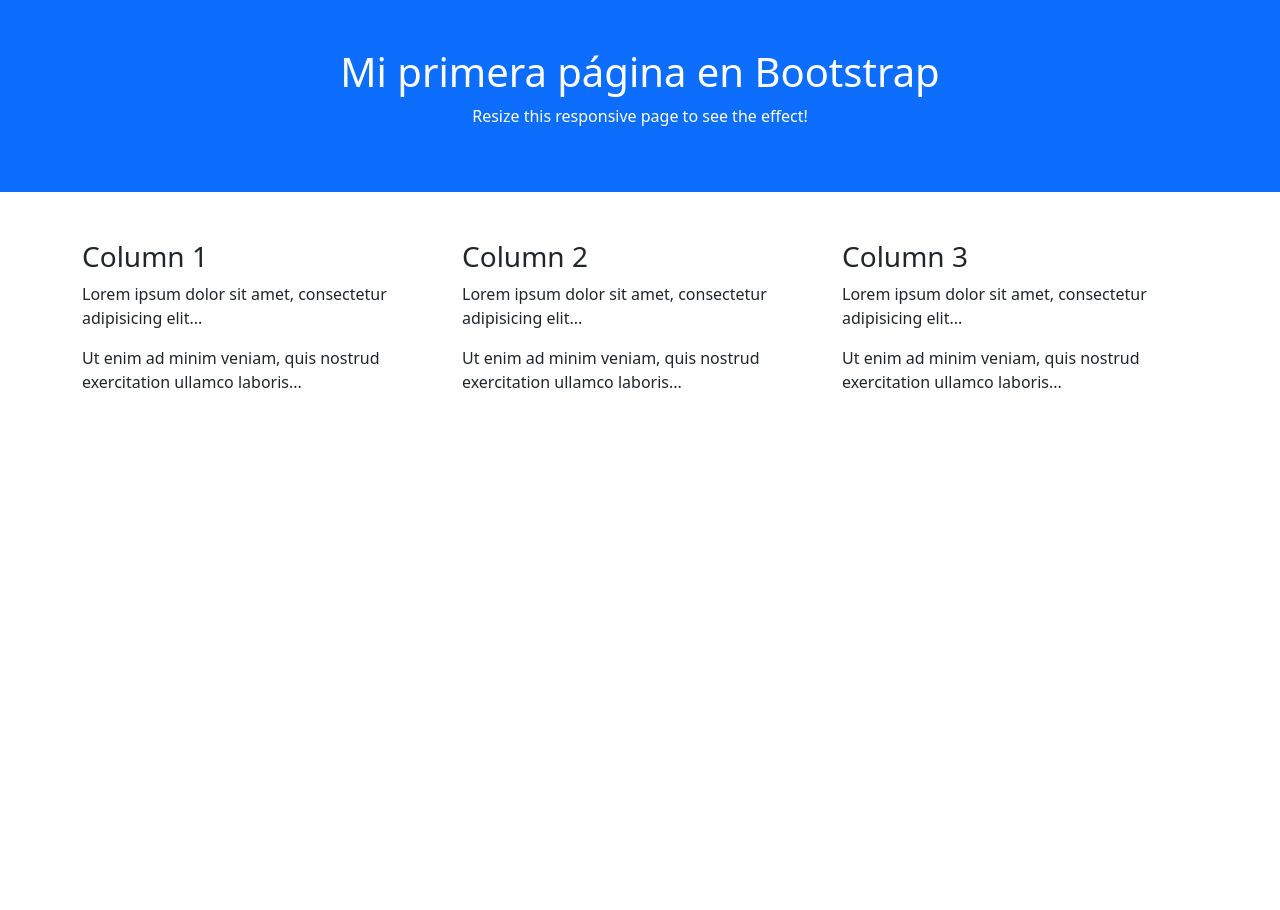
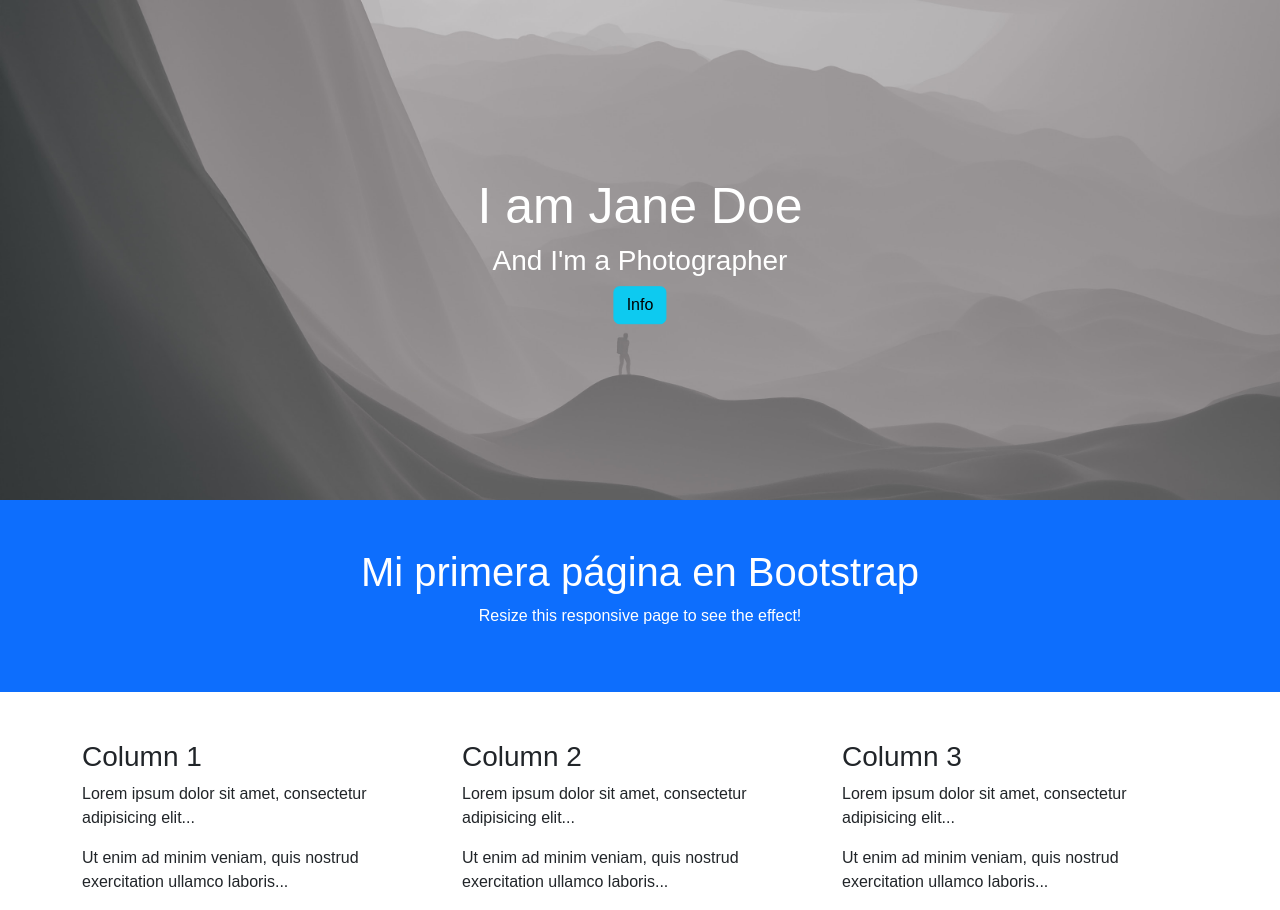
Before and after one commit to pablomarianoduoc/u2github, a website: page index.html in a window 1280 px wide. Before the commit the page ends 800 px from the top, so only its background shows below. Drawn offline with nearby package versions, Linux system fonts and the light colour scheme.

Commit message:
cabecera agregada commit

```diff
--- /dev/null
+++ b/css/estilo.css
@@ -0,0 +1,24 @@
+
+body {
+  margin: 0;
+  font-family: Arial, Helvetica, sans-serif;
+}
+
+.hero-image {
+  background-image: url("../img/fondo.jpg");
+  background-color: #cccccc;
+  height: 500px;
+  background-position: center;
+  background-repeat: no-repeat;
+  background-size: cover;
+  position: relative;
+}
+
+.hero-text {
+  text-align: center;
+  position: absolute;
+  top: 50%;
+  left: 50%;
+  transform: translate(-50%, -50%);
+  color: white;
+}
--- a/index.html
+++ b/index.html
@@ -6,8 +6,17 @@
   <meta name="viewport" content="width=device-width, initial-scale=1">
   <link href="https://cdn.jsdelivr.net/npm/bootstrap@5.2.3/dist/css/bootstrap.min.css" rel="stylesheet">
   <script src="https://cdn.jsdelivr.net/npm/bootstrap@5.2.3/dist/js/bootstrap.bundle.min.js"></script>
+  <link rel="stylesheet" href="css/estilo.css">
 </head>
 <body>
+
+<div class="hero-image">
+    <div class="hero-text">
+        <h1 style="font-size:50px">I am Jane Doe</h1>
+        <h3>And I'm a Photographer</h3>
+        <button type="button" class="btn btn-info">Info</button>
+    </div>
+</div>
 
 <div class="container-fluid p-5 bg-primary text-white text-center">
   <h1>Mi primera página en Bootstrap</h1>
```
Also changed, not shown: img/fondo.jpg (added), readme.md (added).
